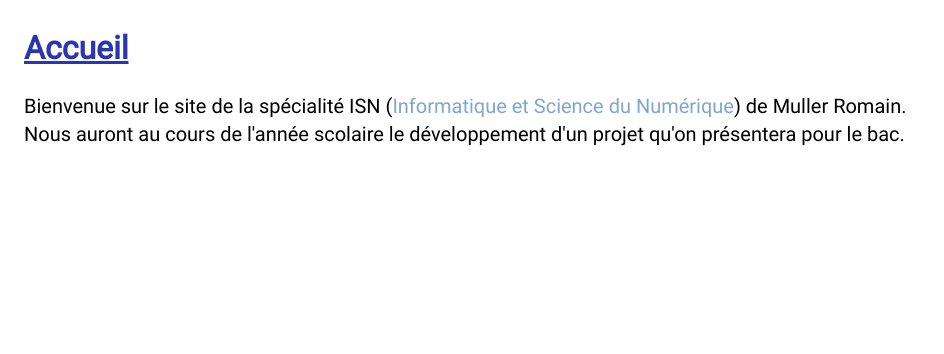
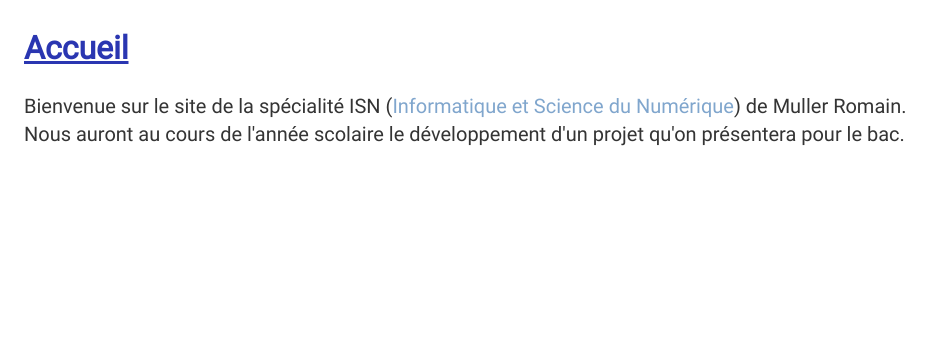
Before and after one commit to Oprax/site-isn, a PHP site: page / in a window 1280 px wide. Shown: the part 66-420 px from the top of the page, without its empty margins (0-944 px from the left). Run offline with PHP 8.4, Linux system fonts and the light colour scheme.

Commit message:
Change p color

```diff
--- a/static/css/style.css
+++ b/static/css/style.css
@@ -70,5 +70,6 @@ a:hover {
 
 p {
     font-family: 'robotoregular', serif;
+    color: #343434;
     font-size: 1.25rem;
 }
```
